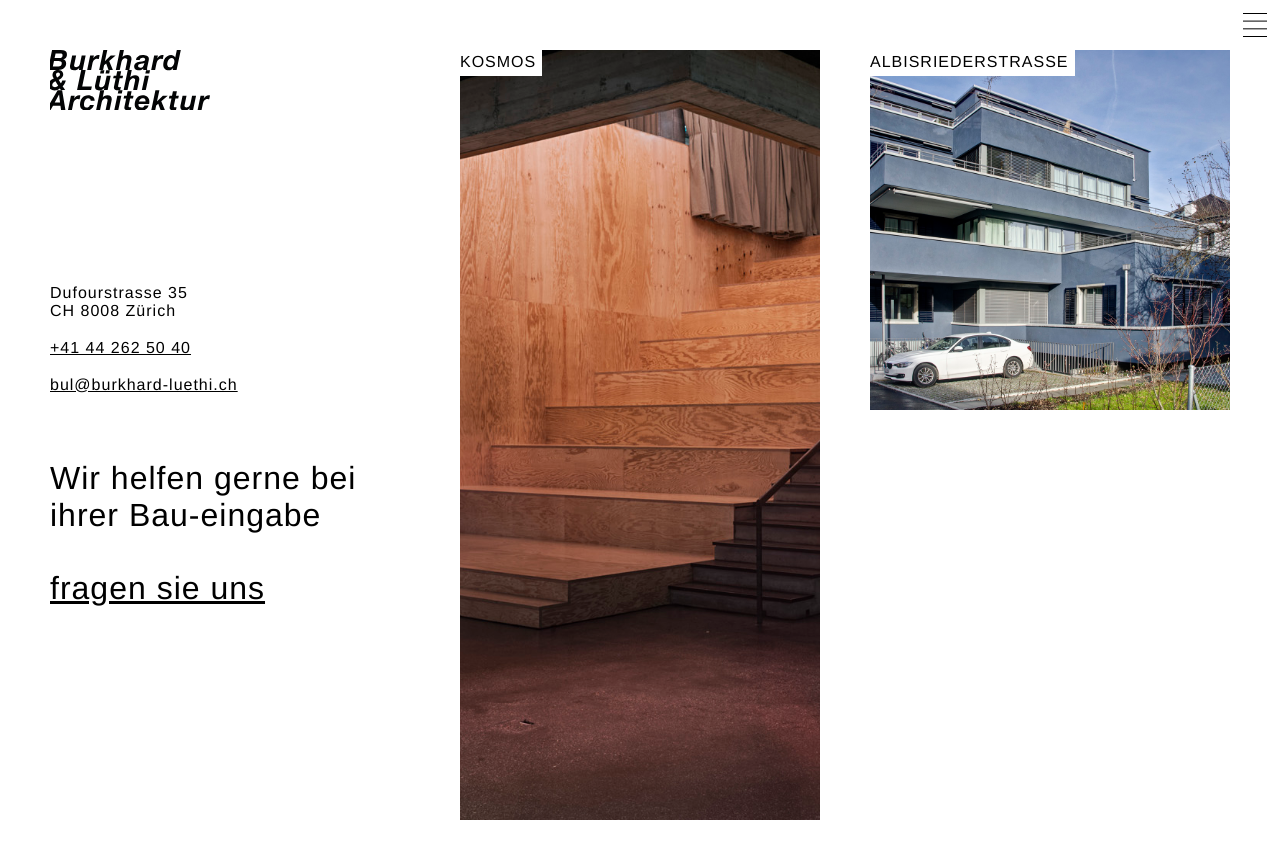
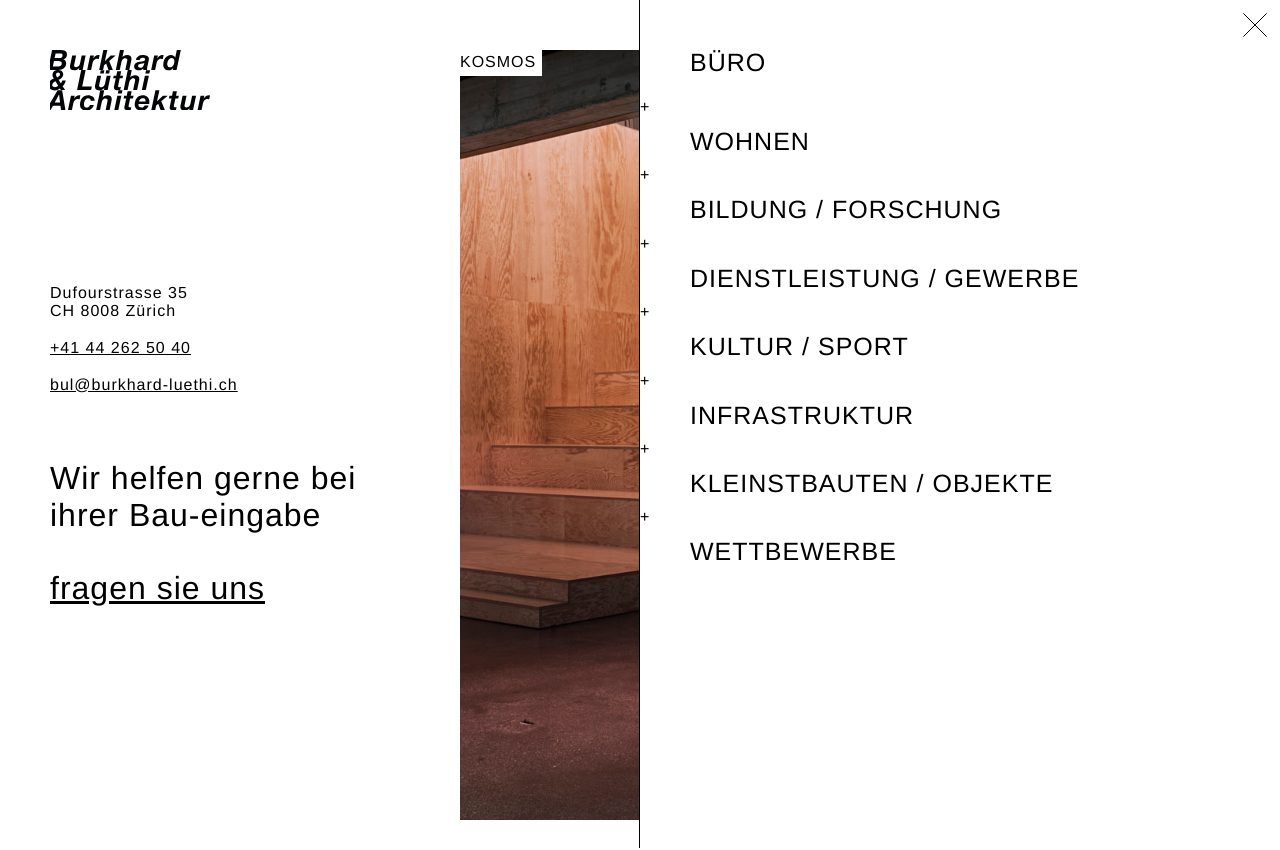
Before and after one commit to AlexJenter/prototype.burkhard-luethi.ch, a React (Create React App) app: page / in a window 1280 px wide. Shown: the top 850 px of the page. Built offline with nearby package versions, Linux system fonts and the light colour scheme.

Commit message:
List categories function

```diff
--- a/src/App.js
+++ b/src/App.js
@@ -9,9 +9,7 @@ import "./App.css";
 
 const Index = () => (
   <Fragment>
-    <ListView>
-      <List iterable={dataList}>{item => <ListItem {...item} />}</List>
-    </ListView>
+    <ListView/>
     <main id="index">
       <List iterable={dataTiles}>{item => <Tile {...item} />}</List>
     </main>
--- a/src/components/ListView/index.css
+++ b/src/components/ListView/index.css
@@ -32,7 +32,8 @@
   transform: translateX(-100%)
 }
 
-.list-view__container a {
+.list-view__container a,
+.list-view__container button {
   text-decoration: none;
   display: block;
   height: var(--gutter);
@@ -52,6 +53,19 @@
   bottom: 0;
 }
 
+.category__container:before {
+  content: "+"
+}
+
+.category__container.open:before {
+  content: "-"
+}
+
+.category__container a {
+  padding-left: calc(var(--gutter) * 2);
+}
+
+
 @media screen and (min-width: 640px) {
   .list-view__container.open {
     transform: translateX(-50%);
--- a/src/components/ListView/index.js
+++ b/src/components/ListView/index.js
@@ -1,10 +1,13 @@
 import React, { Component } from "react";
 import { Link } from "react-router-dom";
+import categoryData from "../../data/categories";
+import { dataList } from "../../data";
+import List from "../helpers/List";
 
-import Icon from '../Icon';
+import Icon from "../Icon";
 import "./index.css";
 
-export class ListView extends Component {
+class Category extends Component {
   state = {
     open: false
   };
@@ -17,17 +20,43 @@ export class ListView extends Component {
 
   render() {
     const { open } = this.state;
-    const { children } = this.props;
+    const { slug, text } = this.props;
+    const categoryEntries = dataList[slug];
+
+    return (
+      <div className={`category__container${open ? " open" : ""}`}>
+        <button onClick={this.toggle}>
+          <div className="category__label"> {text} </div>
+        </button>
+        {open && categoryEntries.map(ListItem)}
+      </div>
+    );
+  }
+}
+
+export class ListView extends Component {
+  state = {
+    open: true
+  };
+
+  toggle = () => {
+    this.setState(({ open }) => ({
+      open: !open
+    }));
+  };
+
+  render() {
+    const { open } = this.state;
     return (
       <div className="list-view">
-        <button
-          className="list-view__toggle"
-          onClick={this.toggle}
-        >
-        <Icon type={!open ? 'open' : 'close'} />
+        <button className="list-view__toggle" onClick={this.toggle}>
+          <Icon type={!open ? "open" : "close"} />
         </button>
         <div className={`list-view__container${open ? " open" : ""}`}>
-          {children}
+          <ListItem title="Büro" href="buero" />
+          {categoryData.map(cat => (
+            <Category {...cat} />
+          ))}
         </div>
       </div>
     );
@@ -35,5 +64,7 @@ export class ListView extends Component {
 }
 
 export const ListItem = ({ title, href }) => (
-  <Link className={`list-item--${title}`} to={`${href}/`}>{title}</Link>
+  <Link className={`list-item--${title}`} to={`${href}/`}>
+    {title}
+  </Link>
 );
--- /dev/null
+++ b/src/data/categories.js
@@ -0,0 +1,30 @@
+export default [
+  {
+    slug: "wohnen",
+    text: "Wohnen"
+  },
+  {
+    slug: "bildung",
+    text: "Bildung / Forschung"
+  },
+  {
+    slug: "gewerbe",
+    text: "Dienstleistung / Gewerbe"
+  },
+  {
+    slug: "kultur",
+    text: "Kultur / Sport"
+  },
+  {
+    slug: "infra",
+    text: "Infrastruktur"
+  },
+  {
+    slug: "objekte",
+    text: "Kleinstbauten / Objekte"
+  },
+  {
+    slug: "wettbewerbe",
+    text: "Wettbewerbe"
+  }
+];
--- a/src/data/index.js
+++ b/src/data/index.js
@@ -1,7 +1,9 @@
-import kosmos_sections from './sections-kosmos'
-import about_sections from './sections-about'
-import backToTopLink from './backToTopLink'
-import emptyTile from './emptyTile'
+import kosmos_sections from "./sections-kosmos";
+import about_sections from "./sections-about";
+import backToTopLink from "./backToTopLink";
+import emptyTile from "./emptyTile";
+import categories from "./categories";
+import * as utils from "../utils"
 import * as BL from "../images/bl";
 
 const contact = {
@@ -33,6 +35,11 @@ const text = {
     "Wir helfen gerne bei ihrer Bau-eingabe <br><br><a href='kosmos'>fragen sie uns</a>"
 };
 
+const randomCategory = () =>
+  categories[Math.ceil(Math.random() * categories.length) - 1];
+
+
+
 const allImages = Object.entries(BL).map(([title, src], i) => ({
   key: `${title}-${i}`,
   mods: [
@@ -45,8 +52,13 @@ const allImages = Object.entries(BL).map(([title, src], i) => ({
   title,
   type: "image",
   src,
-  href: "kosmos"
+  href: "kosmos",
+  category: randomCategory().slug
 }));
+
+const groupedImages = utils.groupBy(allImages, 'category');
+
+
 
 const [imageTile1, imageTile2, imageTile3, ...imageTiles] = allImages.reduce(
   (acc, x) => {
@@ -66,7 +78,7 @@ const aboutTile = {
 };
 
 export default [aboutTile, kosmosTile, ...allImages];
-export const dataList = [aboutTile, ...allImages];
+export const dataList = groupedImages;
 export const dataFooter = [backToTopLink];
 
 export const dataTiles = [
--- a/src/utils.js
+++ b/src/utils.js
@@ -1,2 +1,8 @@
 export const clamp = (min, max, val) =>
-[min, val, max].sort((a, b) => a - b)[1]
+  [min, val, max].sort((a, b) => a - b)[1];
+
+export const groupBy = (xs, key) =>
+  xs.reduce((acc, x) => {
+    (acc[x[key]] = acc[x[key]] || []).push(x);
+    return acc;
+  }, {});
```
Also changed, not shown: 1 other file (tests, documents, lock files or other folders).
